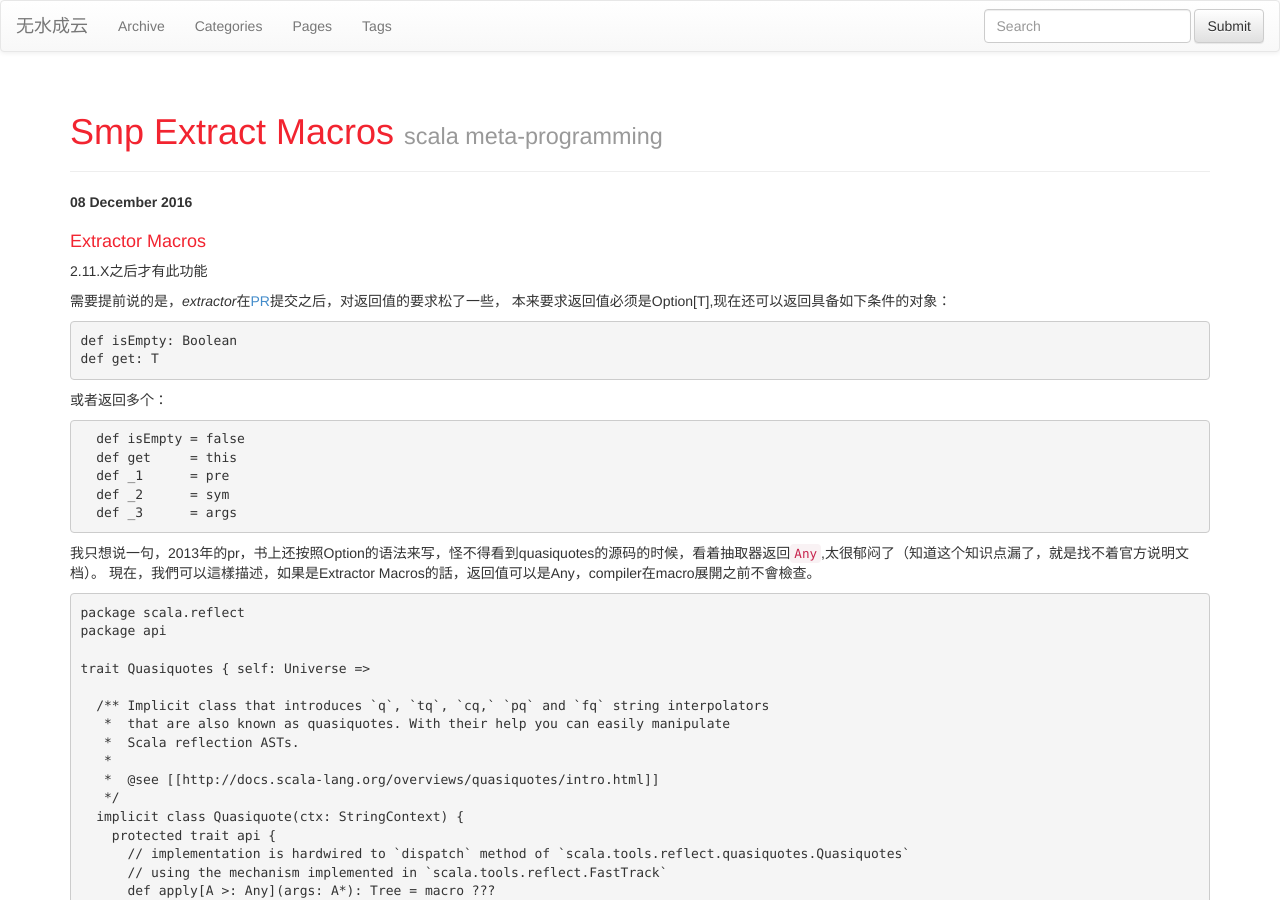
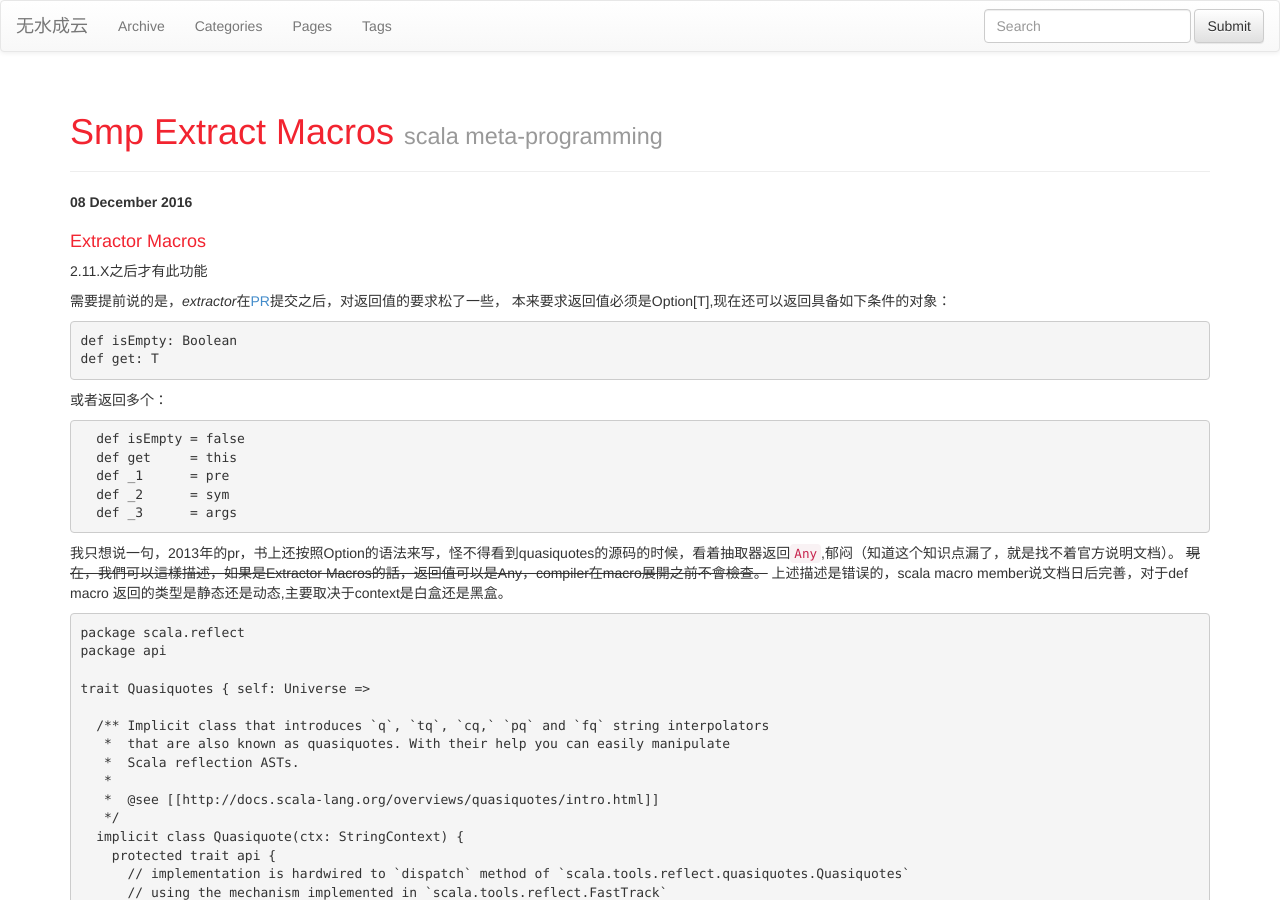
Before and after one commit to MQ-EL/mq-el.github.io, a Jekyll site: the page built from _posts/2016-12-8-SMP-extract-macros.md, in a window 1280 px wide and 900 px high. Built offline with Jekyll 4.4.1, drawn with Linux system fonts in a browser that asks for light colours; nearby versions of some CDN libraries; comment, search, counter and statistics services are not loaded.

Commit message:
fix the return type about macro

````diff
--- a/_posts/2016-12-8-SMP-extract-macros.md
+++ b/_posts/2016-12-8-SMP-extract-macros.md
@@ -28,8 +28,9 @@ def get: T
   def _3      = args
 ```
 
-我只想说一句，2013年的pr，书上还按照Option的语法来写，怪不得看到quasiquotes的源码的时候，看着抽取器返回`Any`,太很郁闷了（知道这个知识点漏了，就是找不着官方说明文档）。
-現在，我們可以這樣描述，如果是Extractor Macros的話，返回值可以是Any，compiler在macro展開之前不會檢查。
+我只想说一句，2013年的pr，书上还按照Option的语法来写，怪不得看到quasiquotes的源码的时候，看着抽取器返回`Any`,郁闷（知道这个知识点漏了，就是找不着官方说明文档）。
+~~現在，我們可以這樣描述，如果是Extractor Macros的話，返回值可以是Any，compiler在macro展開之前不會檢查。~~
+上述描述是错误的，scala macro member说文档日后完善，对于def macro 返回的类型是静态还是动态,主要取决于context是白盒还是黑盒。
 
 ```
 package scala.reflect
````
